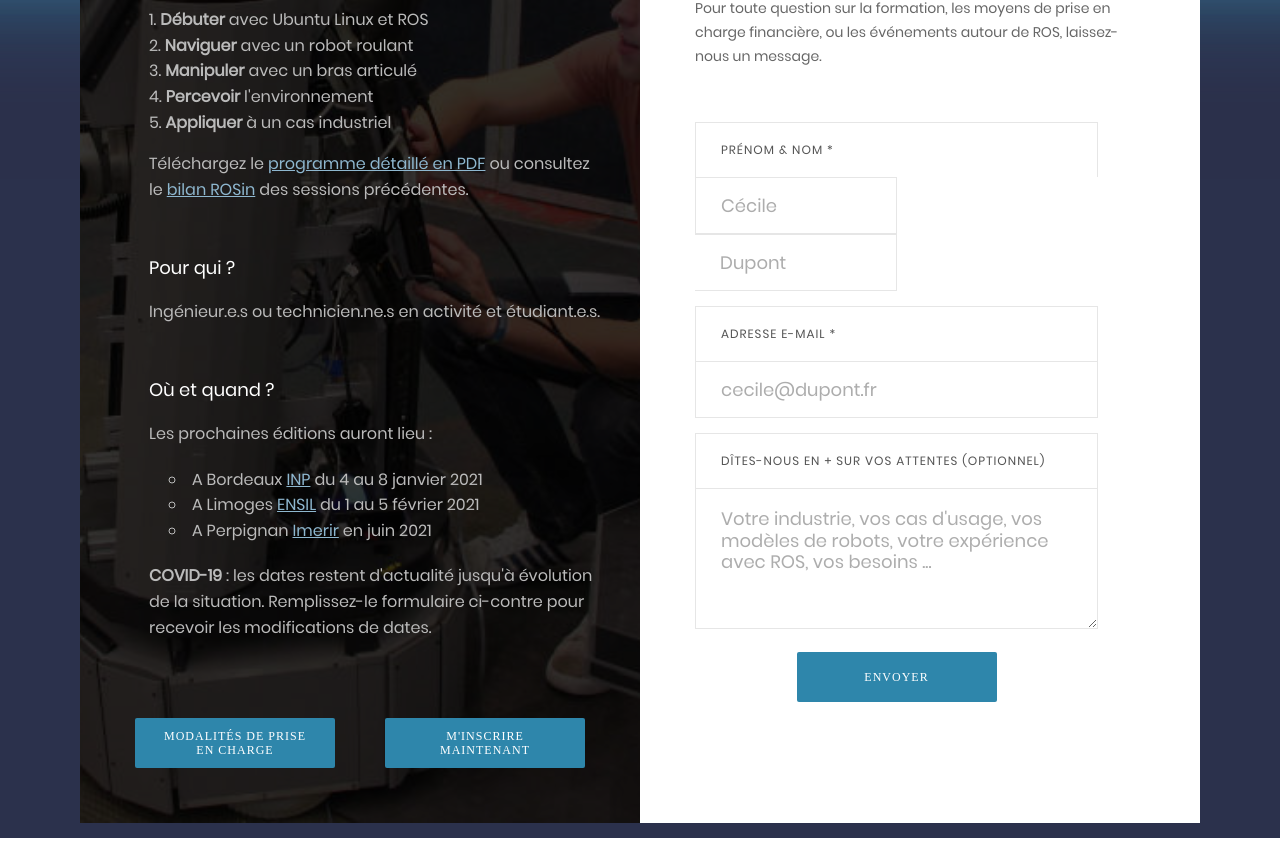
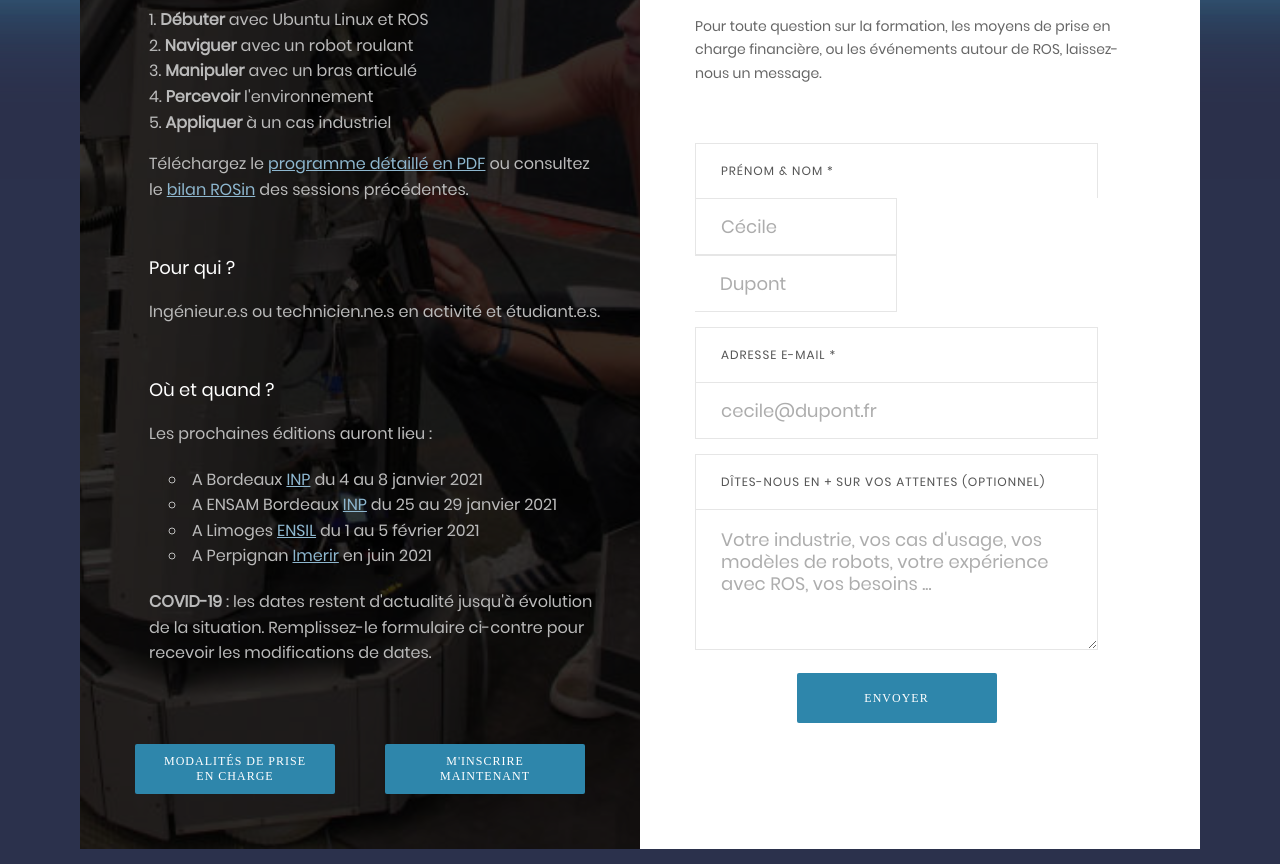
Before and after one commit to Bordeaux-INP/ros4pro, a plain HTML site: page index.html in a window 1280 px wide. Shown: the part 404-1268 px from the top of the page. Before the commit the page ends 1242 px from the top, so only its background shows below. Drawn offline with Linux system fonts and the light colour scheme; some icons are missing; a web font is replaced by a local one.

Commit message:
Update index.html

```diff
--- a/index.html
+++ b/index.html
@@ -105,6 +105,7 @@
 						    Les prochaines éditions auront lieu :
 							<ul>
 								<li>A Bordeaux <a href="https://www.bordeaux-inp.fr/">INP</a> du 4 au 8 janvier 2021</li>
+								<li>A ENSAM Bordeaux <a href="https://artsetmetiers.fr/fr/campus/bordeaux-talence">INP</a> du 25 au 29 janvier 2021</li>
 								<li>A Limoges <a href="https://www.ensil-ensci.unilim.fr/">ENSIL</a> du 1 au 5 février 2021</li>
 								<li>A Perpignan <a href="https://www.imerir.com/">Imerir</a> en juin 2021</li>
 							</ul>
```
